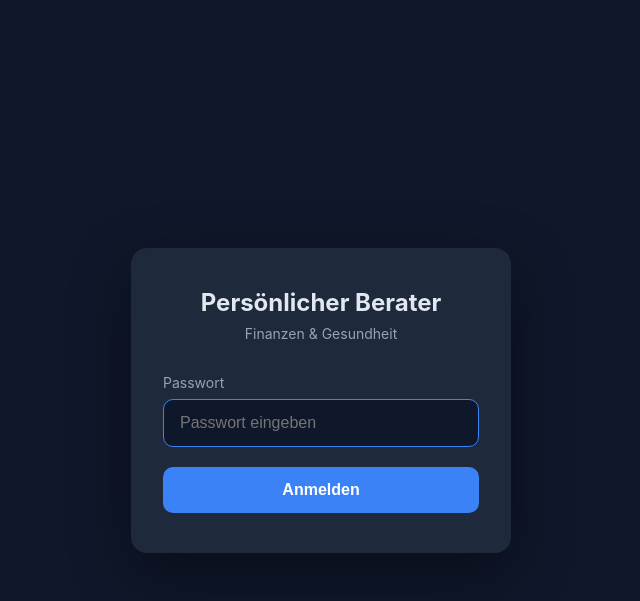
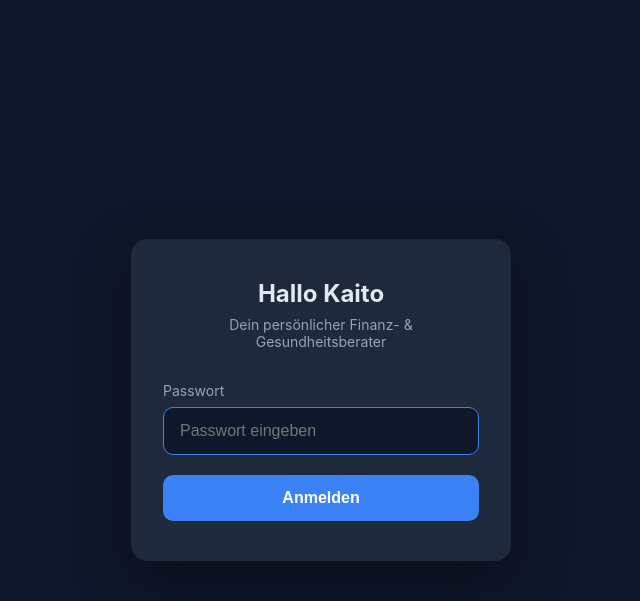
Before and after one commit to zensaiousama/finanz-gesundheit-app, a Flask app: page /login in a window 1280 px wide. Shown: the top 601 px of the page, without its empty margins (319-959 px from the left). Run offline with Flask 3, Linux system fonts and the light colour scheme.

Commit message:
Update login greeting to Kaito, set Render free plan
Co-Authored-By: Claude Opus 4.6 <noreply@anthropic.com>

```diff
--- a/render.yaml
+++ b/render.yaml
@@ -2,13 +2,14 @@ services:
   - type: web
     name: finanz-gesundheit-berater
     runtime: python
+    plan: free
     buildCommand: pip install -r requirements.txt
     startCommand: gunicorn app:app
     envVars:
       - key: ANTHROPIC_API_KEY
         sync: false
       - key: APP_PASSWORD
-        sync: false
+        value: KaitoMilica1
       - key: SECRET_KEY
         generateValue: true
       - key: PYTHON_VERSION
--- a/templates/login.html
+++ b/templates/login.html
@@ -81,8 +81,8 @@
 </head>
 <body>
     <div class="login-card">
-        <h1>Persönlicher Berater</h1>
-        <p class="subtitle">Finanzen & Gesundheit</p>
+        <h1>Hallo Kaito</h1>
+        <p class="subtitle">Dein persönlicher Finanz- & Gesundheitsberater</p>
         {% if error %}
         <div class="error">{{ error }}</div>
         {% endif %}
```
